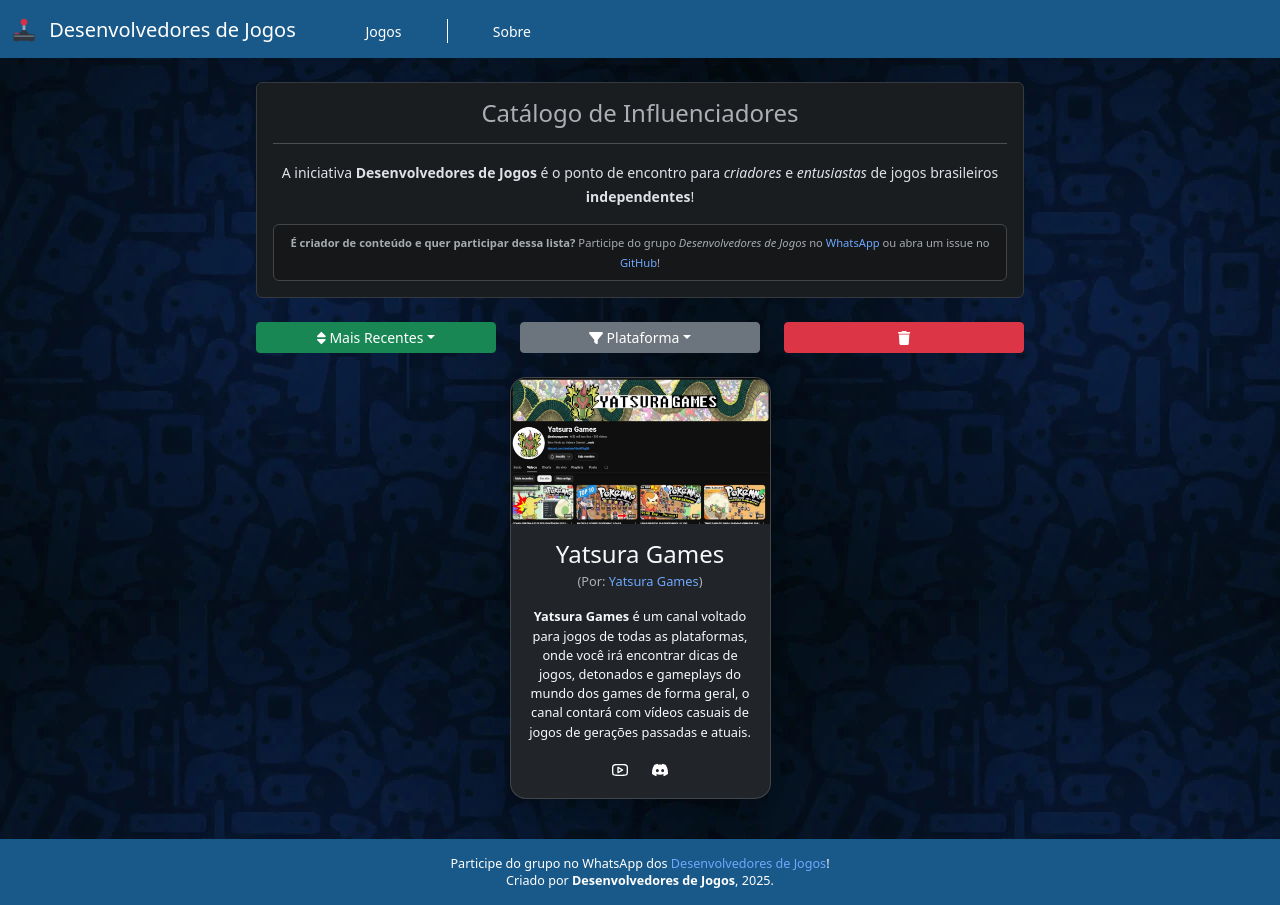
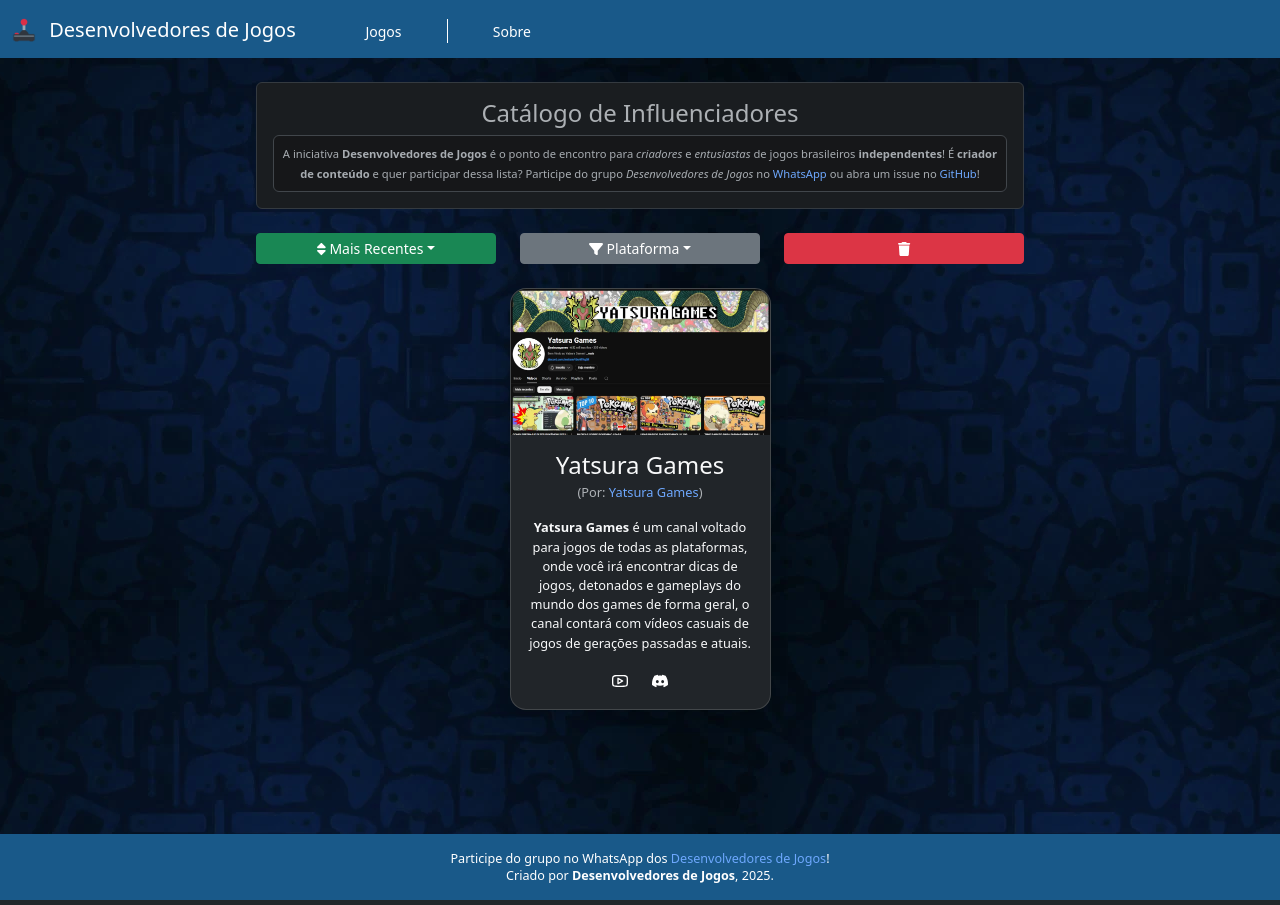
Before and after one commit to murikistudio/devsdejogos.com.br, a Jekyll site: the page built from pages/influenciadores.html, in a window 1280 px wide. Built offline with Jekyll 4.4.1, drawn with Linux system fonts in a browser that asks for light colours.

Commit message:
alteração nos cabeçalhos

```diff
--- a/pages/influenciadores.html
+++ b/pages/influenciadores.html
@@ -7,16 +7,14 @@
 ---
 
 <!-- Cabeçalho -->
-<div class="alert alert-dark page-content-thin mb-2">
+
+<div class="alert alert-dark page-content-thin mb-2" role="alert">
     <h4 class="text-center text-muted alert-heading">Catálogo de {{ page.title }}</h4>
-    <hr>
-    <p class="text-center">
-        <small>{{ site.description }}</small>
-    </p>
     <div class="alert alert-secondary m-0 p-2" role="alert">
         <p class="text-center m-0 font-tiny">
             <small>
-                <strong>É criador de conteúdo e quer participar dessa lista?</strong> Participe do grupo <i>Desenvolvedores de Jogos</i> no
+                {{ site.description }}
+                É <strong>criador de conteúdo</strong> e quer participar dessa lista? Participe do grupo <i>Desenvolvedores de Jogos</i> no
                 <a target="_blank" href="{{ site.data.contact[0].url }}">WhatsApp</a>
                 ou abra um issue no
                 <a target="_blank" href="{{ site.data.contact[2].url }}">GitHub</a>!
```
Also changed, not shown: index.html (+2 -5 lines).
